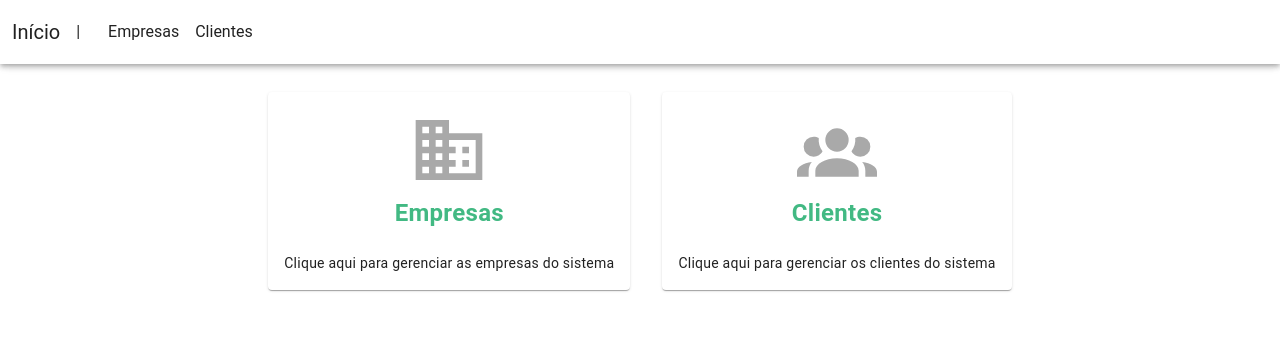
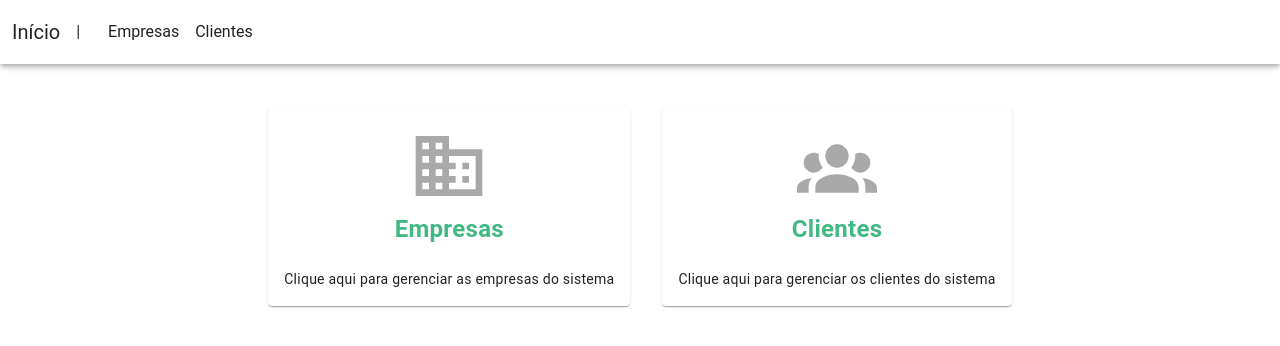
Before and after one commit to mateusrdssouza/teste-client, a Vue app: page / in a window 1280 px wide. Shown: the top 346 px of the page. Built offline with nearby package versions, Linux system fonts and the light colour scheme; no server answers.

Commit message:
feat: update icons

```diff
--- a/src/views/Home.vue
+++ b/src/views/Home.vue
@@ -1,5 +1,5 @@
 <template>
-  <v-row class="d-flex justify-center ga-8 pt-4">
+  <v-row class="d-flex justify-center ga-8 pt-8">
     <router-link to="/companies" class="link">
       <v-card>
         <v-card-item>
@@ -40,17 +40,19 @@
 
 <script lang="ts">
 import { mdiAccountGroup, mdiDomain } from "@mdi/js";
-import { defineComponent } from "vue";
 
-export default defineComponent({
+export default {
   name: "HomeView",
-  data() {
+  setup() {
+    const companyIcon = mdiDomain;
+    const clientIcon = mdiAccountGroup;
+
     return {
-      companyIcon: mdiDomain,
-      clientIcon: mdiAccountGroup,
+      companyIcon,
+      clientIcon,
     };
   },
-});
+};
 </script>
 
 <style scoped>
```
